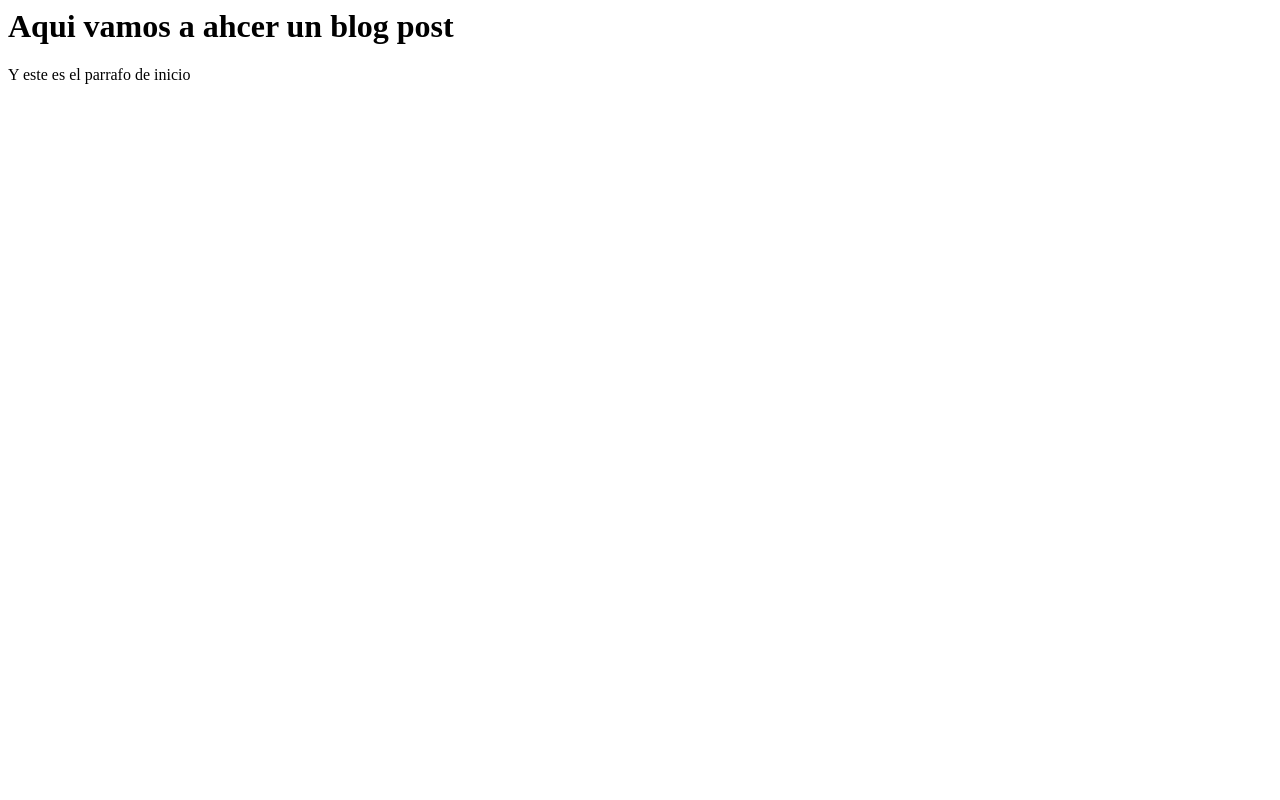
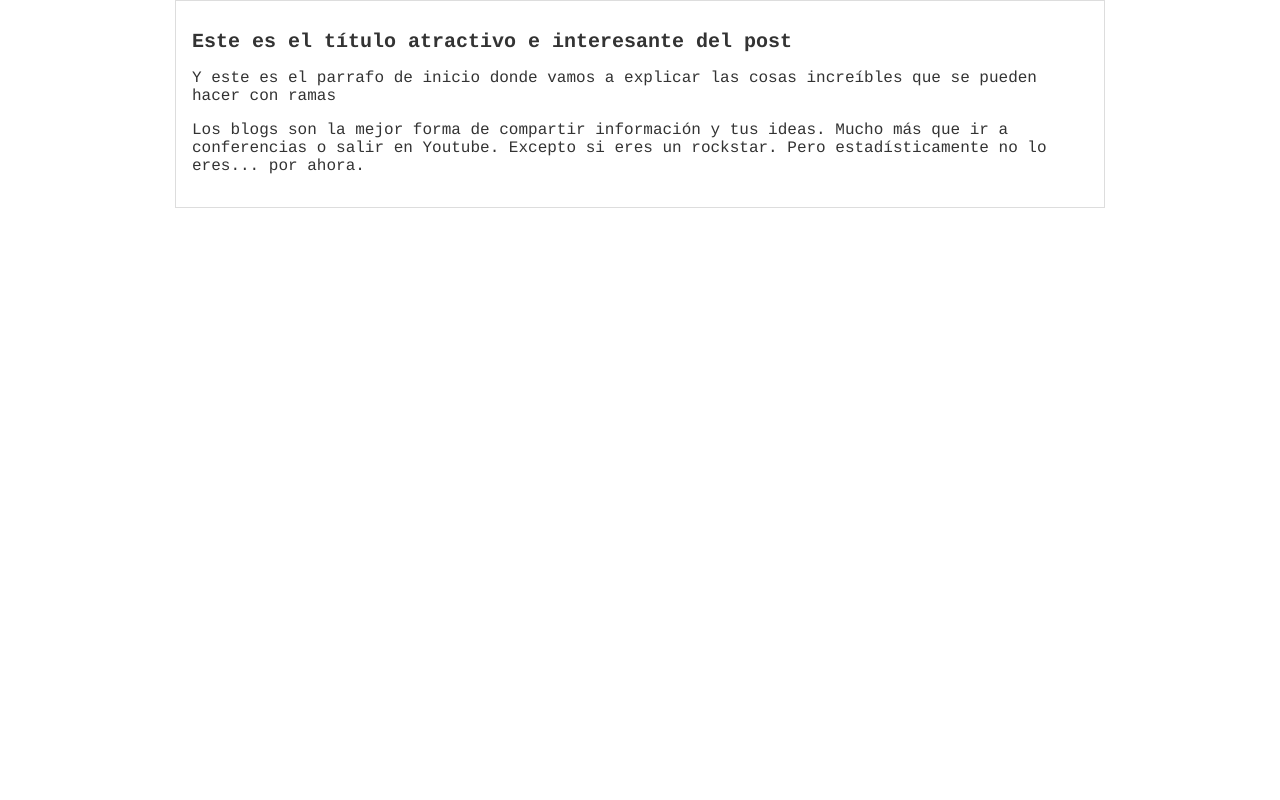
Before and after one commit to Jose-lon/Hyperblog, a PHP site: page /blogpost.html in a window 1280 px wide. Run offline with PHP 8.4, Linux system fonts and the light colour scheme.

Commit message:
Agregado el contenido adicional

```diff
--- a/blogpost.html
+++ b/blogpost.html
@@ -1,10 +1,18 @@
 <html>
     <head>
         <title>EL titulo del post</title>
-        <link rel=""stylesheet" href="css/estilos.css" />
+        <link rel="stylesheet" href="css/estilos.css" />
     </head>
     <body>
-        <h1>Aqui vamos a ahcer un blog post</h1>
-        <p>Y este es el parrafo de inicio</p>
+        <div id="container">
+            <div id="post">
+                <h1>Este es el título atractivo e interesante del post</h1>
+                <p>Y este es el parrafo de inicio donde vamos a explicar las cosas increíbles
+                que se pueden hacer con ramas</p>
+                <p>Los blogs son la mejor forma de compartir información y tus ideas.
+                Mucho más que ir a conferencias o salir en Youtube. Excepto si eres
+                un rockstar. Pero estadísticamente no lo eres... por ahora.</p>
+            </div>
+        </div>
     </body>
 </html>
--- a/css/estilos.css
+++ b/css/estilos.css
@@ -1,6 +1,23 @@
 body
 {
-    color: deeppink;
+    color: #333;
     text-align: center;
-    font-family: "Arial";
+    font-family: "Courier";
+    font-size: 16px;
+    margin: 0;
+    padding: 0;
 }
+
+#container
+{
+    width: 70%;
+    padding: 1em;
+    text-align: left;
+    border: 1px solid #DDD;
+    margin: 0 auto;
+}
+
+#container h1
+{
+    font-size: 20px;
+}
```
